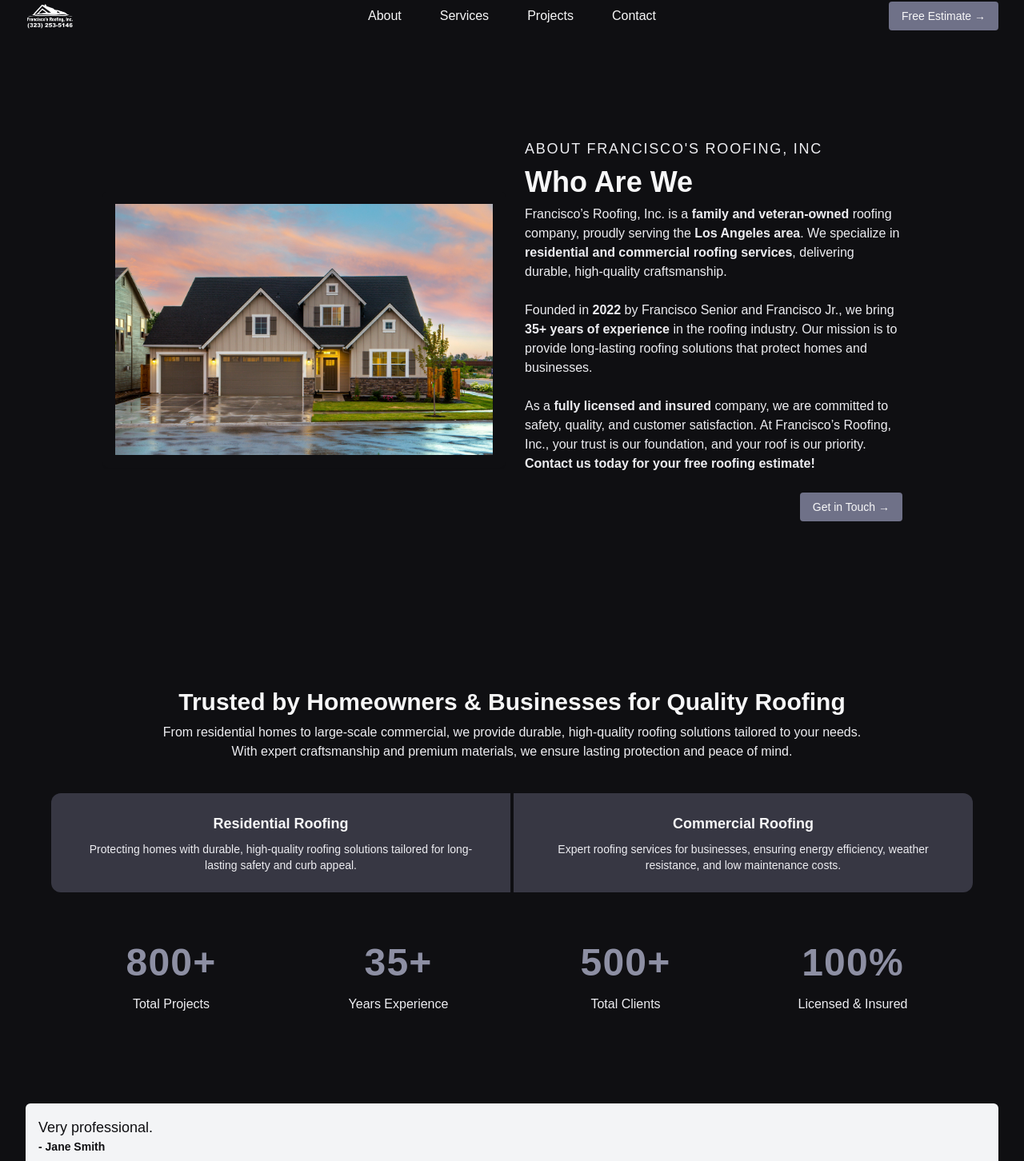
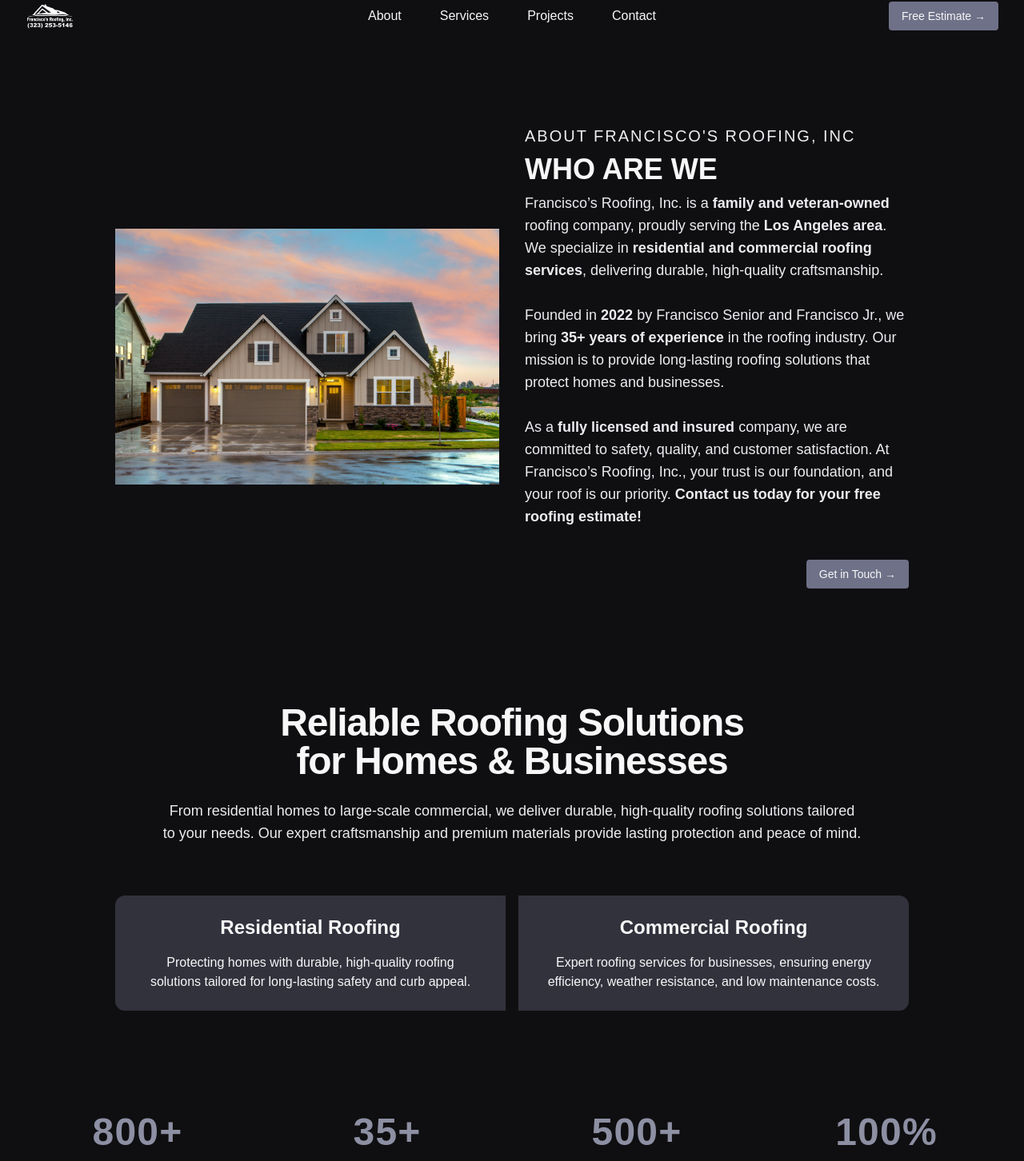
Before and after one commit to stevenpartida/FranciscosRoofingInc-Website, a Next.js app in the folder client/: page /about in a window 1280 px wide. Shown: the part 36-1488 px from the top of the page at 80% size. Built offline with nearby package versions, Linux system fonts and the light colour scheme.

Commit message:
Changed small layouts on about page and added both emails in the contact page

```diff
--- a/client/src/app/about/page.js
+++ b/client/src/app/about/page.js
@@ -1,18 +1,13 @@
 "use client";
 
-import Reviews from "../components/reviews";
 import { useState } from "react";
 import Image from "next/image";
 import Link from "next/link";
 import { Dialog, DialogPanel } from "@headlessui/react";
 import { Bars3Icon, XMarkIcon } from "@heroicons/react/24/outline";
-import LogoBlack from "../assets/images/LogoBlack.png";
 import LogoWhite from "../assets/images/LogoWhite.png";
 import StockPhoto from "../assets/images/StockPhoto.jpg";
-import { LuPhone, LuMail } from "react-icons/lu";
-import { LuClock } from "react-icons/lu";
 import { FaFacebook, FaInstagram, FaGoogle } from "react-icons/fa";
-import axios from "axios";
 
 const navigation = [
   { name: "About", href: "/about" },
@@ -31,8 +26,8 @@
 export default function About() {
   const [mobileMenuOpen, setMobileMenuOpen] = useState(false);
   return (
-    <div className="flex flex-col min-h-screen bg-woodsmoke950 sm:overflow-hidden">
-      <header className="inset-x-0 top-0 z-50">
+    <div className="flex flex-col min-h-screen bg-woodsmoke950 ">
+      <header className="inset-x-0 top-0 z-50 bg-woodsmoke950">
         <nav
           className="flex items-center justify-between p-4 sm:p-6 lg:px-8"
           aria-label="Global"
@@ -135,8 +130,9 @@
           </DialogPanel>
         </Dialog>
       </header>
-      <div className="relative px-4 pt-2 mb-16 sm:px-6 lg:px-8">
-        <div className="mx-auto max-w-xl sm:max-w-2xl lg:max-w-5xl py-0 sm:pt-16 sm:pb-32 flex flex-col sm:flex-row items-center ">
+      <div className="relative">
+        <div className="relative z-[1] bg-woodsmoke950 flex items-center justify-center py-8 sm:py-16">
+          <div className="max-w-5xl flex flex-col sm:flex-row items-center">
             {/* Image Container */}
             <div className="flex-1 p-4 rounded-lg shadow-sm items-center">
               <Image
@@ -147,14 +143,14 @@
             </div>
 
             {/* Text Content */}
-          <div className="flex-1 p-6 min-w-0 ">
-            <h3 className="text-woodsmoke100 uppercase mb-2 text-base sm:text-lg tracking-widest font-light">
+            <div className="flex-1 min-w-0 h-full flex flex-col justify-center p-4">
+              <h3 className="text-woodsmoke100 uppercase mb-2 text-lg sm:text-xl tracking-widest font-light">
                 About Francisco's Roofing, Inc
               </h3>
-            <h1 className="text-woodsmoke50 capitalize font-extrabold text-2xl sm:text-4xl leading-snug text-balance">
+              <h1 className="text-woodsmoke50 font-extrabold text-2xl sm:text-4xl leading-snug text-balance uppercase">
                 Who Are We
               </h1>
-            <p className="text-woodsmoke100 mt-2">
+              <p className="text-base md:text-lg leading-relaxed text-woodsmoke100 mt-2">
                 Francisco’s Roofing, Inc. is a{" "}
                 <span className="font-semibold">family and veteran-owned</span>{" "}
                 roofing company, proudly serving the{" "}
@@ -168,8 +164,8 @@
                 <br />
                 Founded in <span className="font-semibold">2022</span> by
                 Francisco Senior and Francisco Jr., we bring{" "}
-              <span className="font-semibold">35+ years of experience</span> in
-              the roofing industry. Our mission is to provide long-lasting
+                <span className="font-semibold">35+ years of experience</span>{" "}
+                in the roofing industry. Our mission is to provide long-lasting
                 roofing solutions that protect homes and businesses.
                 <br />
                 <br />
@@ -184,7 +180,7 @@
                   Contact us today for your free roofing estimate!
                 </span>
               </p>
-            <div className="flex justify-center sm:justify-end mt-8 sm:mt-6">
+              <div className="flex justify-center sm:justify-end mt-8 sm:mt-10">
                 <Link
                   href="/contact"
                   className="text-sm font-medium bg-woodsmoke500 hover:bg-woodsmoke600 active:bg-woodsmoke700 text-woodsmoke50 font-bold py-2 px-4 rounded"
@@ -194,39 +190,52 @@
               </div>
             </div>
           </div>
-        <section className="py-12 px-2 sm:px-6 mt-2">
-          <div className="max-w-4xl mx-auto text-center">
-            <h2 className="text-3xl font-bold text-balance text-woodsmoke50">
-              Trusted by Homeowners & Businesses for Quality Roofing
+        </div>
+        <section className="relative flex flex-col justify-center text-center text-woodsmoke50 py-12 sm:py-16">
+          <div
+            className="fixed top-0 left-0 w-full h-full bg-cover bg-center"
+            style={{ backgroundImage: `url(${StockPhoto.src})` }}
+          ></div>
+          {/* Dark Tint Overlay */}
+          <div className="absolute inset-0 bg-woodsmoke950/60"></div>
+
+          {/* Content Inside the Section */}
+          <div className="relative max-w-4xl mx-auto text-center">
+            <h2 className="text-3xl sm:text-5xl font-bold tracking-tight leading-none text-balance mb-6">
+              Reliable Roofing Solutions for Homes & Businesses
             </h2>
-            <p className="text-woodsmoke100 mt-2">
-              From residential homes to large-scale commercial, we provide
+            <p className="text-base lg:text-lg text-balance font-medium text-woodsmoke100 leading-relaxed">
+              From residential homes to large-scale commercial, we deliver
               durable, high-quality roofing solutions tailored to your needs.
-              With expert craftsmanship and premium materials, we ensure lasting
+              Our expert craftsmanship and premium materials provide lasting
               protection and peace of mind.
             </p>
           </div>
-          <div className="mt-10 max-w-6xl mx-auto grid grid-cols-1 sm:grid-cols-2 gap-1">
-            <div className="bg-woodsmoke900 px-8 py-6 text-center w-full rounded-xl sm:rounded-l-xl sm:rounded-r-none">
-              <h3 className="text-lg font-semibold mb-2 text-woodsmoke50">
+
+          {/* Roofing Services */}
+          <div className="relative sm:max-w-5xl mx-auto grid grid-cols-1 sm:grid-cols-2 gap-4 my-16 px-4 text-woodsmoke50">
+            <div className="bg-woodsmoke900/90 px-8 py-6 text-center w-full rounded-xl sm:rounded-l-xl sm:rounded-r-none">
+              <h3 className="text-xl sm:text-2xl font-semibold mb-4 text-woodsmoke50">
                 Residential Roofing
               </h3>
-              <p className="text-sm text-woodsmoke100">
+              <p className="text-sm sm:text-base leading-relaxed text-woodsmoke50">
                 Protecting homes with durable, high-quality roofing solutions
                 tailored for long-lasting safety and curb appeal.
               </p>
             </div>
-            <div className="bg-woodsmoke900 px-8 py-6 text-center w-full rounded-xl sm:rounded-r-xl sm:rounded-l-none">
-              <h3 className="text-lg font-semibold mb-2 text-woodsmoke50">
+            <div className="bg-woodsmoke900/90 px-8 py-6 text-center w-full rounded-xl sm:rounded-r-xl sm:rounded-l-none">
+              <h3 className="text-xl sm:text-2xl font-semibold mb-4 text-woodsmoke50">
                 Commercial Roofing
               </h3>
-              <p className="text-sm text-woodsmoke100">
+              <p className="text-sm sm:text-base leading-relaxed text-woodsmoke50">
                 Expert roofing services for businesses, ensuring energy
                 efficiency, weather resistance, and low maintenance costs.
               </p>
             </div>
           </div>
-          <div className="py-8 sm:py-16">
+
+          {/* Statistics */}
+          <div className="relative py-8 sm:py-16 text-woodsmoke50">
             <div className="mx-auto max-w-7xl px-6 lg:px-8">
               <dl className="grid grid-cols-2 sm:grid-cols-4 gap-x-8 gap-y-12 text-center">
                 {stats.map((stat) => (
@@ -234,8 +243,10 @@
                     key={stat.id}
                     className="mx-auto flex w-full max-w-sm flex-col gap-y-4"
                   >
-                    <dt className="text-base text-woodsmoke100">{stat.name}</dt>
-                    <dd className="order-first  text-3xl font-semibold tracking-wide text-woodsmoke400 sm:text-5xl">
+                    <dt className="text-base sm:text-lg text-woodsmoke50">
+                      {stat.name}
+                    </dt>
+                    <dd className="order-first text-3xl font-semibold tracking-wide text-woodsmoke400 sm:text-5xl">
                       {stat.value}
                     </dd>
                   </div>
@@ -244,9 +255,16 @@
             </div>
           </div>
         </section>
-        <Reviews />
+        {/* Logo Cloud */}
+        <section className="relative bg-woodsmoke950 py-12 sm:py-16 flex justify-center items-center">
+          <div className="mx-auto max-w-7xl">
+            <h2 className="text-base sm:text-3xl font-bold tracking-tight leading-none text-balance mb-6 text-center">
+              Expert Roofing Backed by Trusted Brands
+            </h2>
           </div>
-      <footer className="relative py-4">
+        </section>
+      </div>
+      <footer className="relative py-4 bg-woodsmoke950 text-woodsmoke50">
         <div className="flex flex-col sm:flex-row sm:justify-between items-center px-4">
           {/* Left Section: Copyright and License */}
           <div className="text-xs sm:text-sm text-woodsmoke50 text-center sm:text-left">
--- a/client/src/app/contact/page.js
+++ b/client/src/app/contact/page.js
@@ -10,6 +10,8 @@
 import LogoBlack from "../assets/images/LogoBlack.png";
 import { LuPhone, LuMail } from "react-icons/lu";
 import { LuClock } from "react-icons/lu";
+import { VscTools } from "react-icons/vsc";
+
 import { FaFacebook, FaInstagram, FaGoogle } from "react-icons/fa";
 import { delay, motion } from "framer-motion";
 import axios from "axios";
@@ -241,12 +243,23 @@
                 </p>
               </a>
               <a
+                href="mailto:info@franciscosroofinginc.co"
+                className="mb-4 block"
+              >
+                <p className="flex items-center gap-2">
+                  <span className="font-medium">
+                    <LuMail size={20} />
+                  </span>
+                  info@franciscosroofinginc.co
+                </p>
+              </a>
+              <a
                 href="mailto:support@franciscosroofinginc.co"
                 className="mb-8 block"
               >
                 <p className="flex items-center gap-2">
                   <span className="font-medium">
-                    <LuMail size={20} />
+                    <VscTools size={20} />
                   </span>
                   support@franciscosroofinginc.co
                 </p>
```
Lines whose indentation alone changed are shown as unchanged.
